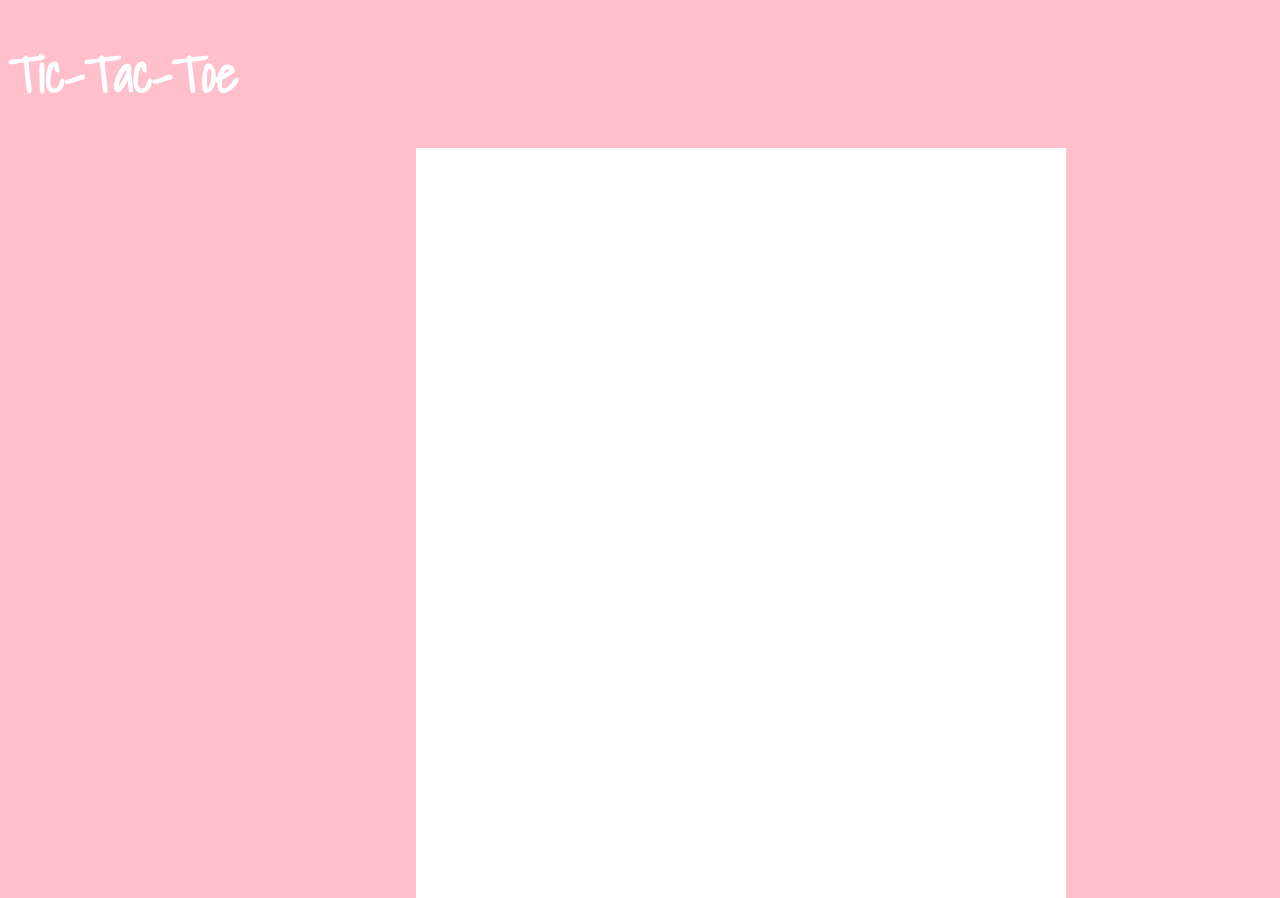
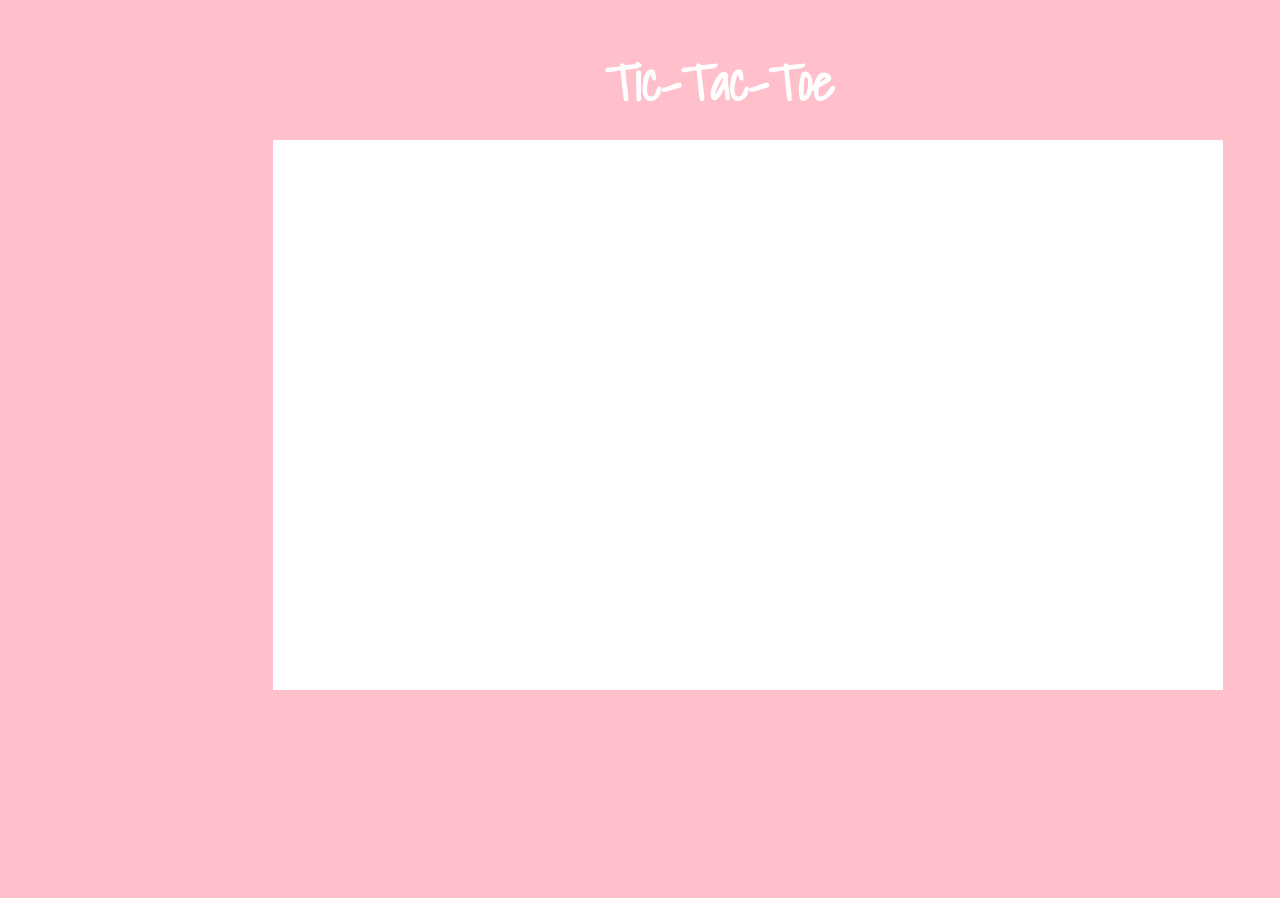
Before and after one commit to Komisch-cake3/AP-CSP-Project, a plain HTML site: page index.html in a window 1280 px wide. After the commit the page ends 800 px from the top, so only its background shows below. Drawn offline with Linux system fonts and the light colour scheme.

Commit message:
styled the heading and i like it

```diff
--- a/index.html
+++ b/index.html
@@ -5,7 +5,6 @@
     <meta name="viewport" content="width=device-width, initial-scale=1.0">
     <title>Game</title>
     <link rel = "stylesheet" href = "styles.css">
-    <link rel = "c" href = "styles.css">
     <link rel="preconnect" href="https://fonts.googleapis.com">
 <link rel="preconnect" href="https://fonts.gstatic.com" crossorigin>
 <link href="https://fonts.googleapis.com/css2?family=Shadows+Into+Light&display=swap" rel="stylesheet">
--- a/styles.css
+++ b/styles.css
@@ -11,14 +11,17 @@ body{
 
 .back{
     background-color: white;
-    height:750px;
-    width:650px;
-    position: absolute;
-    left: 11cm;
+    height:550px;
+    width:950px;
+    position:relative;
+    top: 3.5cm;
+    left: 7cm;
 }
 
 h1{
     font-family:"Shadows Into Light", cursive;
     color:white;
     font-size: 50px;
+    position: absolute;
+    left: 16cm;
 }
```
